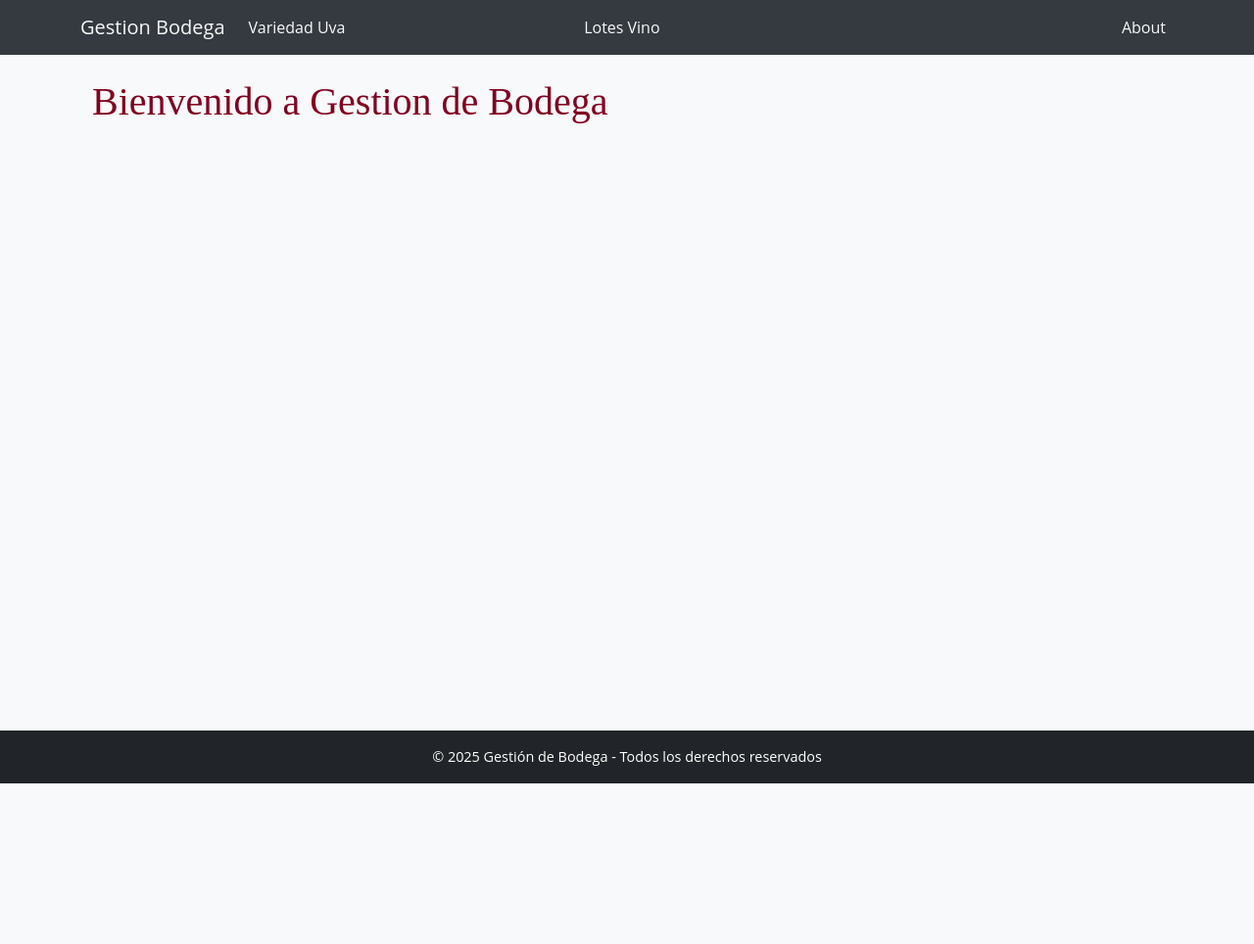
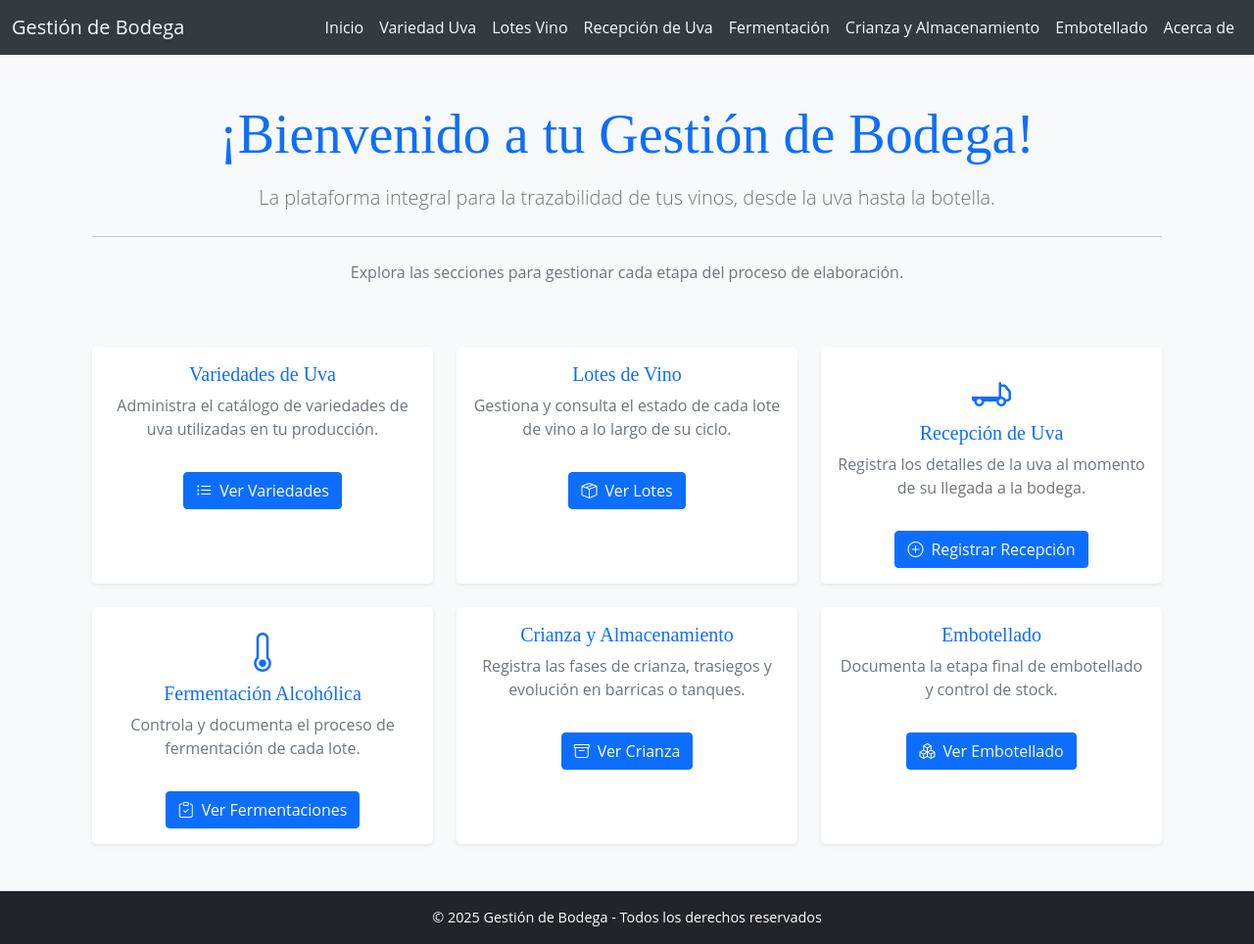
Before and after one commit to Nahuelito22/Gestion_de_bodega, a Flask app: page / in a window 1280 px wide. Shown: the whole page at 98% size. Before the commit the page ends 800 px from the top, so only its background shows below. Run offline with Flask 3, Linux system fonts and the light colour scheme.

Commit message:
Modifique estilos del navbar.html y agregue un dashboard al index.html

```diff
--- a/templates/index.html
+++ b/templates/index.html
@@ -1,7 +1,101 @@
 {% extends 'layout.html' %}
 
-{% block title %}Inicio Gestion{% endblock %}
+{% block title %}Inicio - Gestión de Bodega{% endblock %} {# Un título más descriptivo #}
 
 {% block body %}
-<h1> Bienvenido a Gestion de Bodega</h1>
+<div class="row mb-5 mt-4"> {# Margen inferior y superior #}
+    <div class="col-12 text-center">
+        <h1 class="display-4 text-primary">¡Bienvenido a tu Gestión de Bodega!</h1> {# display-4 para un título grande, text-primary para el color #}
+        <p class="lead text-muted">
+            La plataforma integral para la trazabilidad de tus vinos, desde la uva hasta la botella.
+        </p>
+        <hr class="my-4"> {# Línea divisoria #}
+        <p class="text-secondary">Explora las secciones para gestionar cada etapa del proceso de elaboración.</p>
+    </div>
+</div>
+
+<div class="row row-cols-1 row-cols-md-2 row-cols-lg-3 g-4"> {# Grilla responsiva de tarjetas #}
+    {# Card para Variedades de Uva #}
+    <div class="col">
+        <div class="card h-100 shadow-sm border-0 rounded-3"> {# Tarjeta con altura 100%, sombra y borde redondeado #}
+            <div class="card-body text-center">
+                <i class="bi bi-grape-fill text-primary fs-1 mb-3"></i> {# Ícono de uva de Bootstrap Icons #}
+                <h5 class="card-title text-primary">Variedades de Uva</h5>
+                <p class="card-text text-muted">Administra el catálogo de variedades de uva utilizadas en tu producción.</p>
+                <a href="/variedades/menu" class="btn btn-primary mt-3">
+                    <i class="bi bi-list-ul me-2"></i>Ver Variedades
+                </a>
+            </div>
+        </div>
+    </div>
+
+    {# Card para Lotes de Vino #}
+    <div class="col">
+        <div class="card h-100 shadow-sm border-0 rounded-3">
+            <div class="card-body text-center">
+                <i class="bi bi-wine text-primary fs-1 mb-3"></i> {# Ícono de vino #}
+                <h5 class="card-title text-primary">Lotes de Vino</h5>
+                <p class="card-text text-muted">Gestiona y consulta el estado de cada lote de vino a lo largo de su ciclo.</p>
+                <a href="/lotes/menu" class="btn btn-primary mt-3">
+                    <i class="bi bi-box-seam me-2"></i>Ver Lotes
+                </a>
+            </div>
+        </div>
+    </div>
+
+    {# Ejemplo de una etapa de proceso: Recepción de Uva #}
+    <div class="col">
+        <div class="card h-100 shadow-sm border-0 rounded-3">
+            <div class="card-body text-center">
+                <i class="bi bi-truck-flatbed text-primary fs-1 mb-3"></i> {# Ícono de camión #}
+                <h5 class="card-title text-primary">Recepción de Uva</h5>
+                <p class="card-text text-muted">Registra los detalles de la uva al momento de su llegada a la bodega.</p>
+                <a href="/recepcion" class="btn btn-primary mt-3">
+                    <i class="bi bi-plus-circle me-2"></i>Registrar Recepción
+                </a>
+            </div>
+        </div>
+    </div>
+
+    {# Puedes añadir más Cards aquí para Fermentación, Crianza, Embotellado, etc. #}
+    {# Por ejemplo: #}
+    <div class="col">
+        <div class="card h-100 shadow-sm border-0 rounded-3">
+            <div class="card-body text-center">
+                <i class="bi bi-thermometer text-primary fs-1 mb-3"></i>
+                <h5 class="card-title text-primary">Fermentación Alcohólica</h5>
+                <p class="card-text text-muted">Controla y documenta el proceso de fermentación de cada lote.</p>
+                <a href="/fermentacion" class="btn btn-primary mt-3">
+                    <i class="bi bi-clipboard-check me-2"></i>Ver Fermentaciones
+                </a>
+            </div>
+        </div>
+    </div>
+
+    <div class="col">
+        <div class="card h-100 shadow-sm border-0 rounded-3">
+            <div class="card-body text-center">
+                <i class="bi bi-barrel text-primary fs-1 mb-3"></i>
+                <h5 class="card-title text-primary">Crianza y Almacenamiento</h5>
+                <p class="card-text text-muted">Registra las fases de crianza, trasiegos y evolución en barricas o tanques.</p>
+                <a href="/crianza" class="btn btn-primary mt-3">
+                    <i class="bi bi-archive me-2"></i>Ver Crianza
+                </a>
+            </div>
+        </div>
+    </div>
+
+    <div class="col">
+        <div class="card h-100 shadow-sm border-0 rounded-3">
+            <div class="card-body text-center">
+                <i class="bi bi-bottle text-primary fs-1 mb-3"></i>
+                <h5 class="card-title text-primary">Embotellado</h5>
+                <p class="card-text text-muted">Documenta la etapa final de embotellado y control de stock.</p>
+                <a href="/embotellado" class="btn btn-primary mt-3">
+                    <i class="bi bi-boxes me-2"></i>Ver Embotellado
+                </a>
+            </div>
+        </div>
+    </div>
+</div>
 {% endblock %}
--- a/templates/partials/_navbar.html
+++ b/templates/partials/_navbar.html
@@ -1,24 +1,41 @@
-<nav class="navbar navbar-expand-lg navbar-dark bg-black">
-  <div class="container">
-    <a class="navbar-brand" href="/">Gestion Bodega</a>
+<nav class="navbar navbar-expand-lg navbar-dark bg-dark"> {# Usamos navbar-dark y bg-dark (de tu main.css) #}
+  <div class="container-fluid"> {# Usar container-fluid para que ocupe todo el ancho o container si quieres centrarlo y limitar el ancho #}
+    <a class="navbar-brand" href="/">Gestión de Bodega</a> {# Título o logo principal #}
+
+    {# Botón para menú responsivo en móviles #}
+    <button class="navbar-toggler" type="button" data-bs-toggle="collapse" data-bs-target="#navbarNav" aria-controls="navbarNav" aria-expanded="false" aria-label="Toggle navigation">
+      <span class="navbar-toggler-icon"></span>
+    </button>
+
+    {# Contenedor principal para los enlaces de navegación #}
     <div class="collapse navbar-collapse" id="navbarNav">
-      <ul class="navbar-nav">
+      <ul class="navbar-nav ms-auto"> {# ms-auto empuja los elementos de menú a la derecha #}
         <li class="nav-item">
-          <a class="nav-link active" aria-current="page" href="/variedades/menu">Variedad Uva</a>
+          <a class="nav-link" href="/">Inicio</a> {# Home/Inicio, quitar active por defecto #}
         </li>
-      </ul>
-    </div>
-    <div class="collapse navbar-collapse" id="navbarNav">
-      <ul class="navbar-nav">
         <li class="nav-item">
-          <a class="nav-link active" aria-current="page" href="/lotes/menu">Lotes Vino</a>
+          <a class="nav-link" href="/variedades/menu">Variedad Uva</a>
         </li>
-      </ul>
-    </div>
-    <div class="collapse navbar-collapse" id="navbarNav">
-      <ul class="navbar-nav ms-auto">
         <li class="nav-item">
-          <a class="nav-link active" aria-current="page" href="/about">About</a>
+          <a class="nav-link" href="/lotes/menu">Lotes Vino</a>
+        </li>
+        {# Aquí agregarías los enlaces para el resto de tus entidades #}
+        {# Por ejemplo: #}
+        <li class="nav-item">
+          <a class="nav-link" href="/recepcion">Recepción de Uva</a>
+        </li>
+        <li class="nav-item">
+            <a class="nav-link" href="/fermentacion">Fermentación</a>
+        </li>
+        <li class="nav-item">
+            <a class="nav-link" href="/crianza">Crianza y Almacenamiento</a>
+        </li>
+        <li class="nav-item">
+            <a class="nav-link" href="/embotellado">Embotellado</a>
+        </li>
+        {# Separador opcional o grupo de enlaces al final #}
+        <li class="nav-item">
+          <a class="nav-link" href="/about">Acerca de</a>
         </li>
       </ul>
     </div>
```
